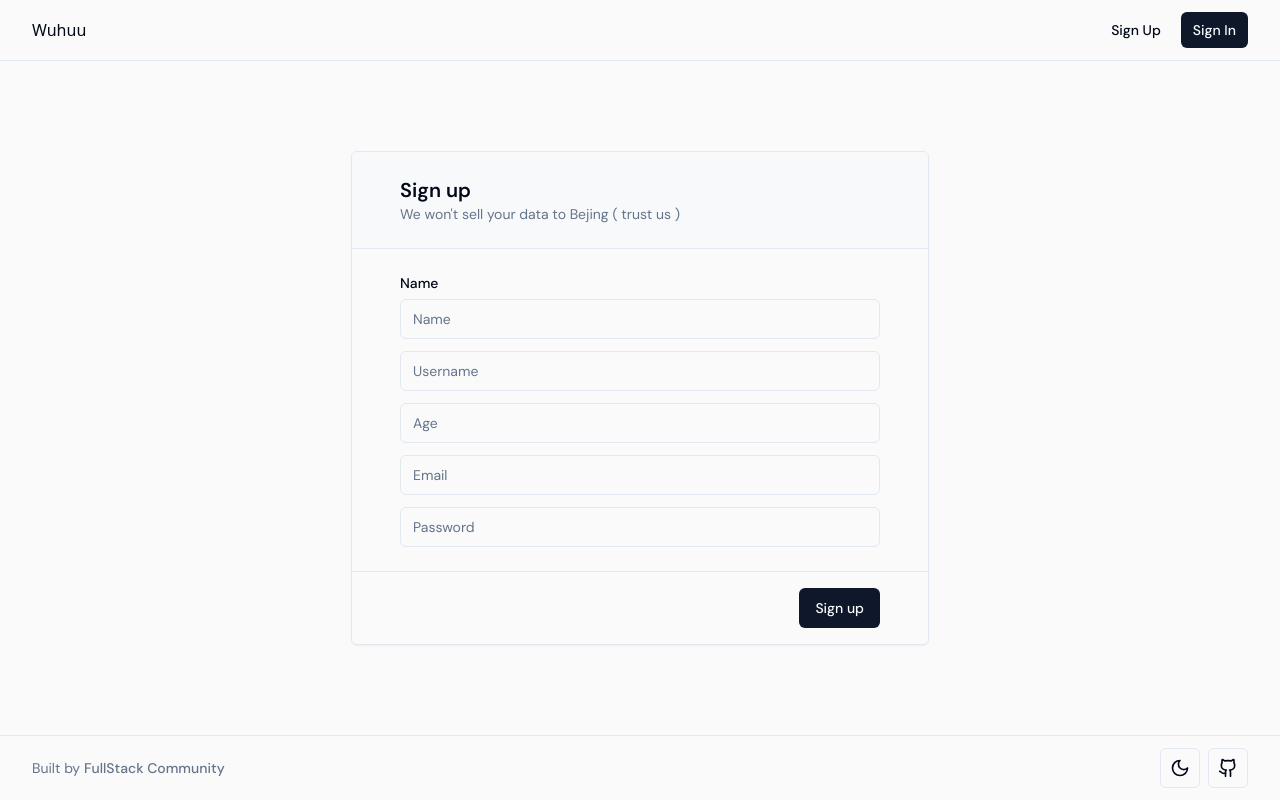
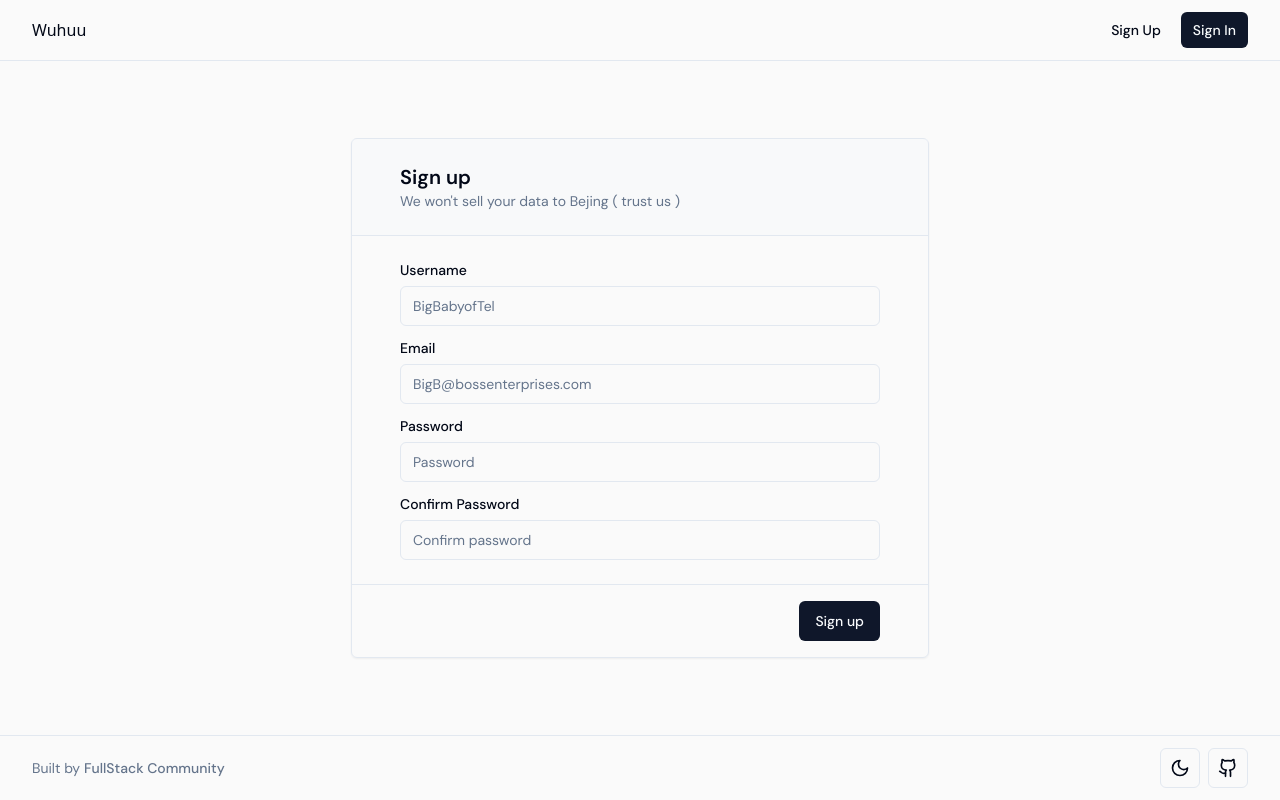
Before and after one commit to BigBabyofTel/linear-app, a React (Vite) app in the folder frontend/: page /signup in a window 1280 px wide. Built offline with nearby package versions, Linux system fonts and the light colour scheme.

Commit message:
FEAT: form updated&&git push origin frontend-BB

```diff
--- a/frontend/src/routes/signup.lazy.tsx
+++ b/frontend/src/routes/signup.lazy.tsx
@@ -10,13 +10,22 @@ export const Route = createLazyFileRoute("/signup")({
   component: Signup,
 });
 
-const signupSchema = z.object({
-  name: z.string().min(5, "Please use a min of 5 characters").trim(),
-  username: z.string().min(5, "Please use a min of 5 characters").trim(),
-  age: z.number().min(18, "You must be 18 or older to sign up"),
-  email: z.string().email(),
-  password: z.string().min(5, "Please enter a password that is 5 characters or more"),
-});
+const signupSchema = z
+  .object({
+    name: z.string().min(5, "Please use a min of 5 characters").trim(),
+    username: z.string().min(5, "Please use a min of 5 characters").trim(),
+    email: z.string().email(),
+    password: z.string().min(5, "Please enter a password that is 5 characters or more"),
+    confirmPassword: z.string(),
+  })
+  .superRefine(({ confirmPassword, password }, ctx) => {
+    if (confirmPassword !== password) {
+      ctx.addIssue({
+        code: "custom",
+        message: "The passwords do not match",
+      });
+    }
+  });
 
 type SignupSchema = z.infer<typeof signupSchema>;
 
@@ -41,19 +50,37 @@ export function Signup() {
         </div>
         <div className="grid gap-3 px-12 py-6">
           <div className="grid gap-1.5">
-            <label className="text-sm font-medium">Name</label>
+            <label className="text-sm font-medium">Username</label>
             <Input
-              className={cn("md:min-w-[30rem]", errors.name && "ring-2 ring-destructive")}
-              {...register("name")}
-              placeholder="Name"
+              className={cn("md:min-w-[30rem]", errors.username && "ring-2 ring-destructive")}
+              {...register("username")}
+              placeholder="BigBabyofTel"
               type="text"
             />
-            {errors.name && <p className="text-sm text-destructive">{errors.name.message}</p>}
+            {errors.username && <p className="text-sm text-destructive">{errors.username.message}</p>}
           </div>
-          <Input className="md:min-w-[30rem]" {...register("username")} placeholder="Username" type="text" />
-          <Input className="md:min-w-[30rem]" {...register("age")} placeholder="Age" type="number" />
-          <Input className="md:min-w-[30rem]" {...register("email")} placeholder="Email" type="email" />
-          <Input className="md:min-w-[30rem]" {...register("password")} placeholder="Password" type="password" />
+          <div className="grid gap-1.5">
+          <label className="text-sm font-medium">Email</label>
+            <Input className={cn("md:min-w-[30rem]", errors.email && "ring-2 ring-destructive")}
+            {...register("email")} placeholder="BigB@bossenterprises.com" type="email" />
+            {errors.email && <p className="text-sm text-destructive">{errors.email.message}</p>}
+          </div>
+          <div className="grid gap-1.5">
+          <label className="text-sm font-medium">Password</label>
+            <Input className={cn("md:min-w-[30rem]", errors.password && "ring-2 ring-destructive")}
+            {...register("password")} placeholder="Password" type="password" />
+            {errors.password && <p className="text-sm text-destructive">{errors.password.message}</p>}
+          </div>
+          <div className="grid gap-1.5">
+          <label className="text-sm font-medium">Confirm Password</label>
+            <Input
+              className={cn("md:min-w-[30rem]", errors.confirmPassword && "ring-2 ring-destructive")}
+              {...register("confirmPassword")}
+              placeholder="Confirm password"
+              type="password"
+            />
+            {errors.confirmPassword && <p className="text-sm text-destructive">{errors.confirmPassword.message}</p>}
+          </div>
         </div>
         <div className="flex justify-end border-t border-border px-12 py-4">
           <Button variant="default">Sign up</Button>
```
